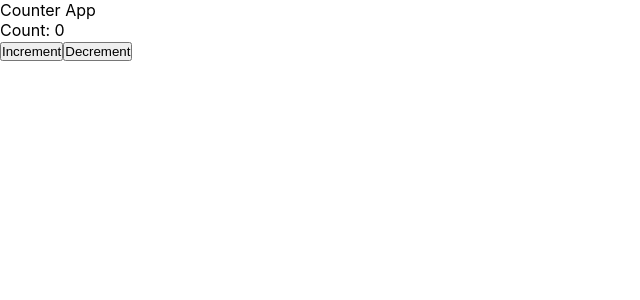
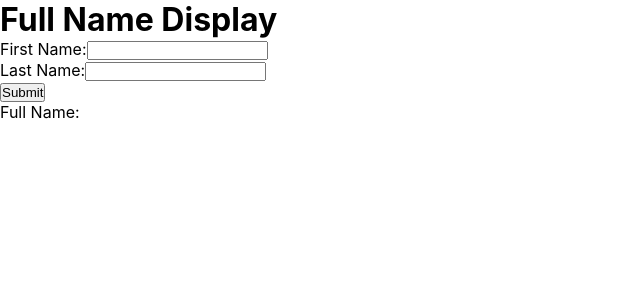
Before and after one commit to shreyansh0510/flagdisplay, a React (Create React App) app: page / in a window 1280 px wide. Shown: the top 300 px of the page, without its empty margins (0-640 px from the left). Built offline with nearby package versions, Linux system fonts and the light colour scheme.

Commit message:
changed component

```diff
--- a/src/App.js
+++ b/src/App.js
@@ -7,8 +7,8 @@ function App() {
   return (
     <div className="app">
       {/* <Flags /> */}
-      <Counter />
-      {/* <Displayname /> */}
+      {/* <Counter /> */}
+      <Displayname />
     </div>
   );
 }
```
